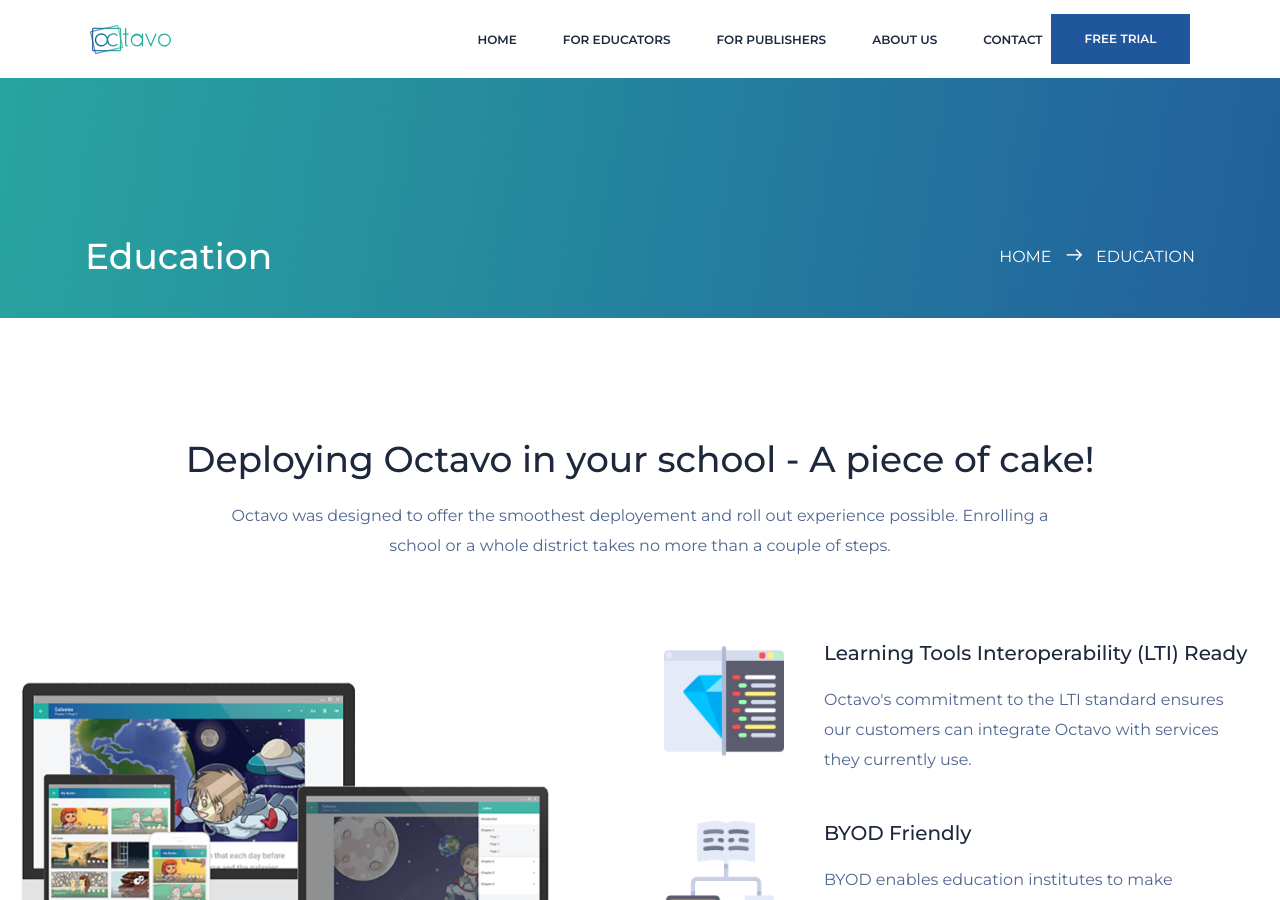
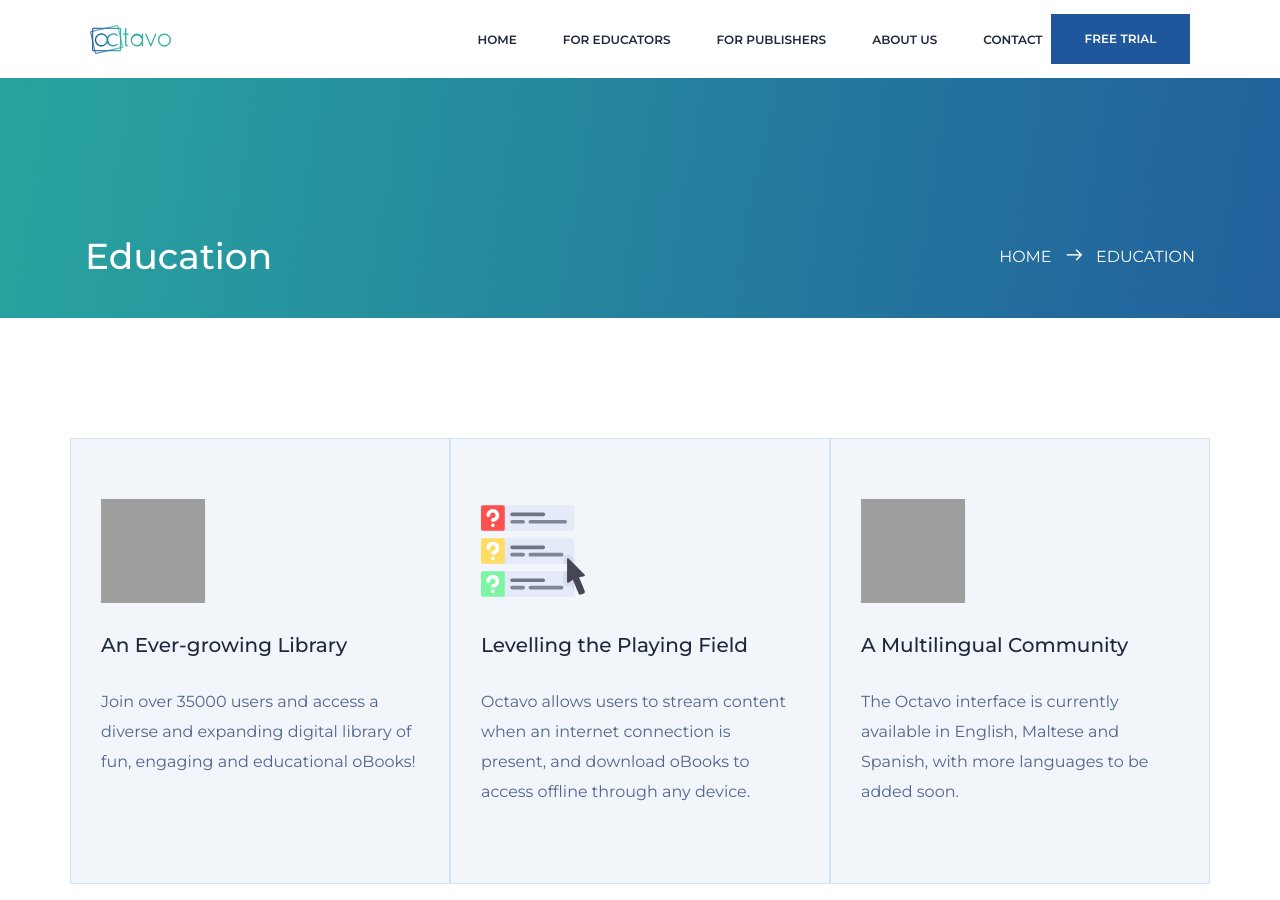
Before and after one commit to jurgencalleja/octavo.education, a Jekyll site: the page built from education.html, in a window 1280 px wide and 900 px high. Built offline with Jekyll 4.4.1, drawn with Linux system fonts in a browser that asks for light colours; some of the changed text lies outside the part shown; grey boxes are pictures that could not be loaded.

Commit message:
cleanup publishers & part 2 educators

```diff
--- /dev/null
+++ b/_includes/section/important_educators.html
@@ -0,0 +1,36 @@
+    <!-- Start important-points section -->
+    <section class="important-points-section section-gap">
+        <div class="container">
+            <div class="row">
+                <div class="col-lg-4 col-md-6 single-points aquablue-bg">
+                    <img class="title-img" width="104" height="104" src="{{ 'img/feature/octavof/readingcontent.svg' | relative_url }}" alt="">
+                    <h4>
+                        An Ever-growing Library
+                    </h4>
+                    <p>
+                        Join over 35000 users and access a diverse and expanding digital library of fun, engaging and educational oBooks!
+
+                    </p>
+                </div>
+                <div class="col-lg-4 col-md-6 single-points aquablue-bg">
+                    <img class="title-img" width="104" height="104" src="{{ 'img/feature/octavof/digitaltextbooks.svg' | relative_url }}" alt="">
+                    <h4>
+                        Levelling the Playing Field
+                    </h4>
+                    <p>
+                        Octavo allows users to stream content when an internet connection is present, and download oBooks to access offline through any device.
+                    </p>
+                </div>
+                <div class="col-lg-4 col-md-6 single-points aquablue-bg">
+                    <img class="title-img" width="104" height="104" src="{{ 'img/feature/octavof/multiplepub.svg' | relative_url }}" alt="">
+                    <h4>
+                        A Multilingual Community
+                    </h4>
+                    <p>
+                        The Octavo interface is currently available in English, Maltese and Spanish, with more languages to be added soon.
+                    </p>
+                </div>
+            </div>
+        </div>
+    </section>
+    <!-- End important-points section -->
--- a/education.html
+++ b/education.html
@@ -3,7 +3,7 @@
 name: Education
 title: Education
 ---
-    {% include section/unique-feature.html %}
+    {% include section/important_educators.html %}
 
     {% include section/stat.html %}
 
```
Also changed, not shown: publishers.html (+1 -9 lines).
